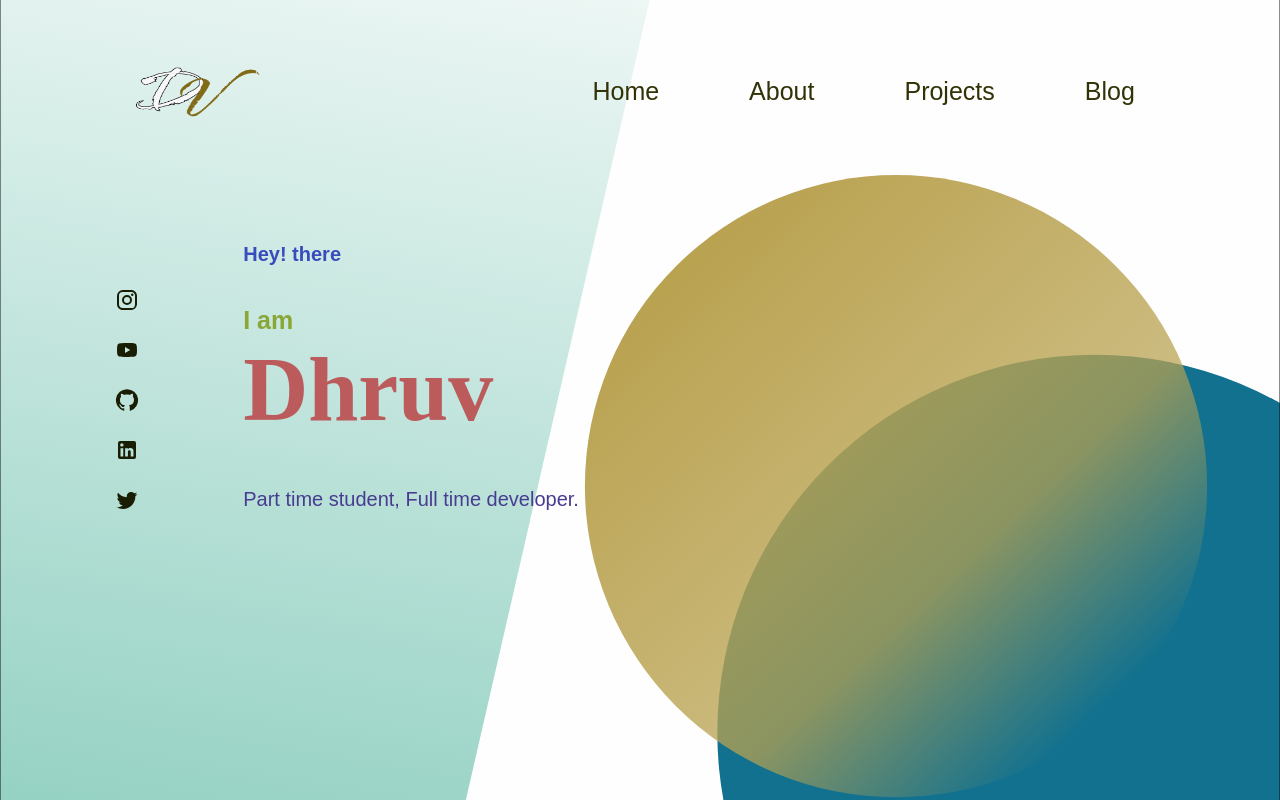
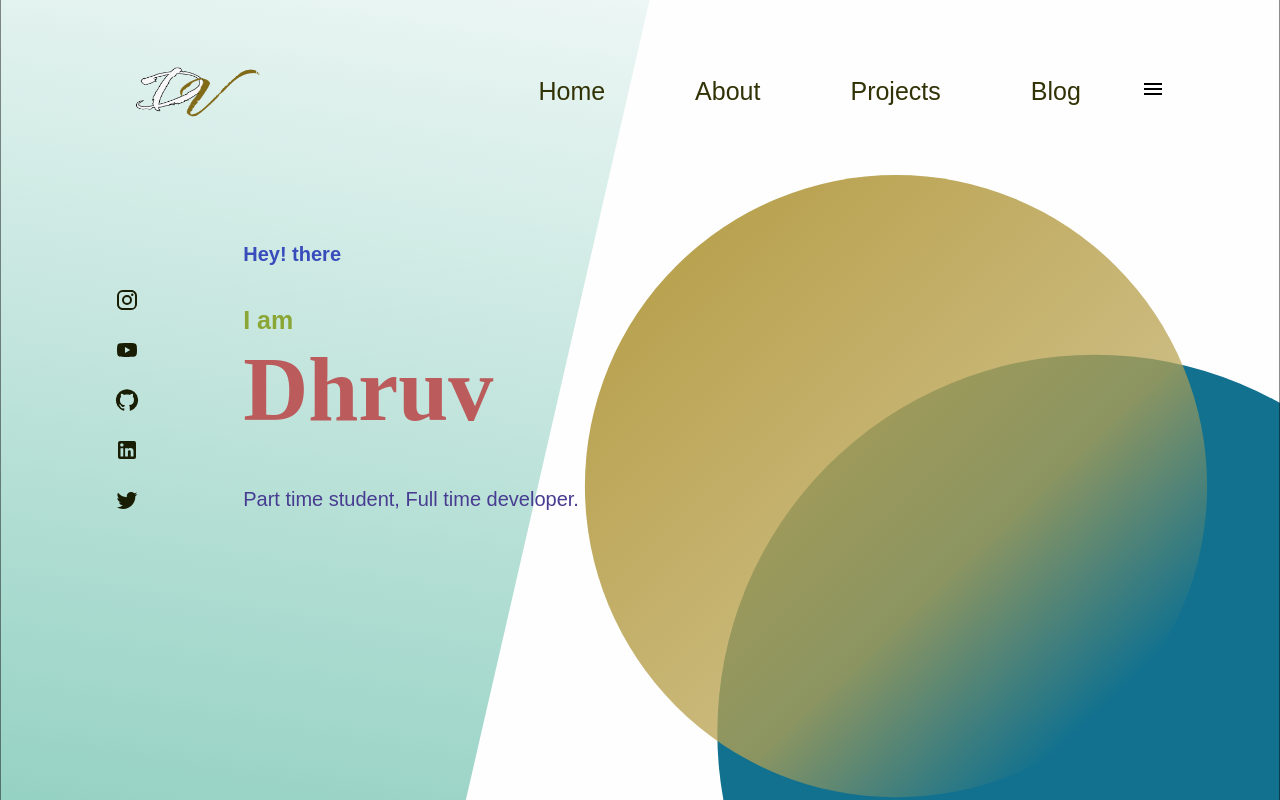
Before and after one commit to Dhruv6397/tried-portfolio, a React (Create React App) app: page / in a window 1280 px wide. Built offline with nearby package versions, Linux system fonts and the light colour scheme.

Commit message:
added the side bar and menu icon but not working right now

```diff
--- a/src/components/Home.css
+++ b/src/components/Home.css
@@ -12,7 +12,10 @@
     width: 100%;
     min-height: 100vh;
     /* background: linear-gradient(245.59deg, #4d9559 0%,#38703d 28.53%,#133917 75.52%); */
-    background: url('bg.svg') center/cover no-repeat fixed;
+    background: url('bg.svg');
+    background-repeat: no-repeat;
+    background-size: cover;
+    background-position: center;
     position: relative;
     display: grid;
     grid-template-columns: repeat(2,1,fr);
--- a/src/components/Navbar.css
+++ b/src/components/Navbar.css
@@ -18,7 +18,7 @@ nav{
     display: flex;
 }
 .nav-list .list-items{
-    color: rgb(63, 61, 7);
+    /* color: rgb(63, 61, 7); */
     margin-left: 60px;
     font-size: 25px;
     border-bottom: 2px solid transparent;
@@ -30,11 +30,40 @@ nav{
     color: rgb(49, 50, 6);
     font-weight: 600px;
 }
-li:hover{
+.list-items:hover{
     background:transparent;
-
     transform: translateX(-8px);
 }
 .link:hover{
     color: brown;
 }
+.side-bar{
+    position: fixed;
+    top: 0;
+    right: 0;
+    height: 100vh;
+    width: 250px;
+    z-index: 999;
+    background-color: rgba(255,255,255,0.2);
+    backdrop-filter: blur(10px);
+    box-shadow: -10px 0 10px (0,0,0,0.1);
+    display: none;
+    flex-direction: column;
+    align-items: flex-start;
+    justify-content: flex-start;
+}
+.side-bar li{
+padding: 20px;
+width: 100%;
+}
+.sidebar-link{
+    font-style: none;
+    color: black;
+}
+.menu-icon a{
+
+    color: black;
+    height: 20px;
+    width: 30px;
+    padding-left: 30px;
+}
--- a/src/components/Navbar.js
+++ b/src/components/Navbar.js
@@ -2,10 +2,26 @@ import React, { Component } from 'react'
 import { Link } from 'react-router-dom'
 import './Navbar.css'
 import logo from './logo.png'
+import MenuIcon from '@mui/icons-material/Menu';
+// import CloseIcon from '@mui/icons-material/Close';
 export default class Navbar extends Component {
+  handleClick=()=>{
+
+  };
   render() {
+
     return (
       <>
+
+
+        <ul className='side-bar'>
+        <li ><Link className="sidebar-link" to="/">Home</Link></li >
+        <li ><Link className="sidebar-link" to="/about">About</Link></li>
+        <li ><Link className="sidebar-link" to="/blog">Projects</Link></li>
+        <li><Link className="sidebar-link" to="/blog">Blog</Link></li>
+        </ul>
+
+
         <nav>
         <Link to='/'> <img src={logo} alt="Logo" className="logo" /></Link>
         <ul className='nav-list'>
@@ -21,6 +37,9 @@ export default class Navbar extends Component {
         <li className='list-items blog-class'>
           <Link className='link' to="/blog">Blog</Link>
         </li>
+        <li onClick={this.handleClick} className='menu-icon'>
+          <a href='/'><MenuIcon/></a>
+        </li>
         </ul>
         </nav>
       </>
```
